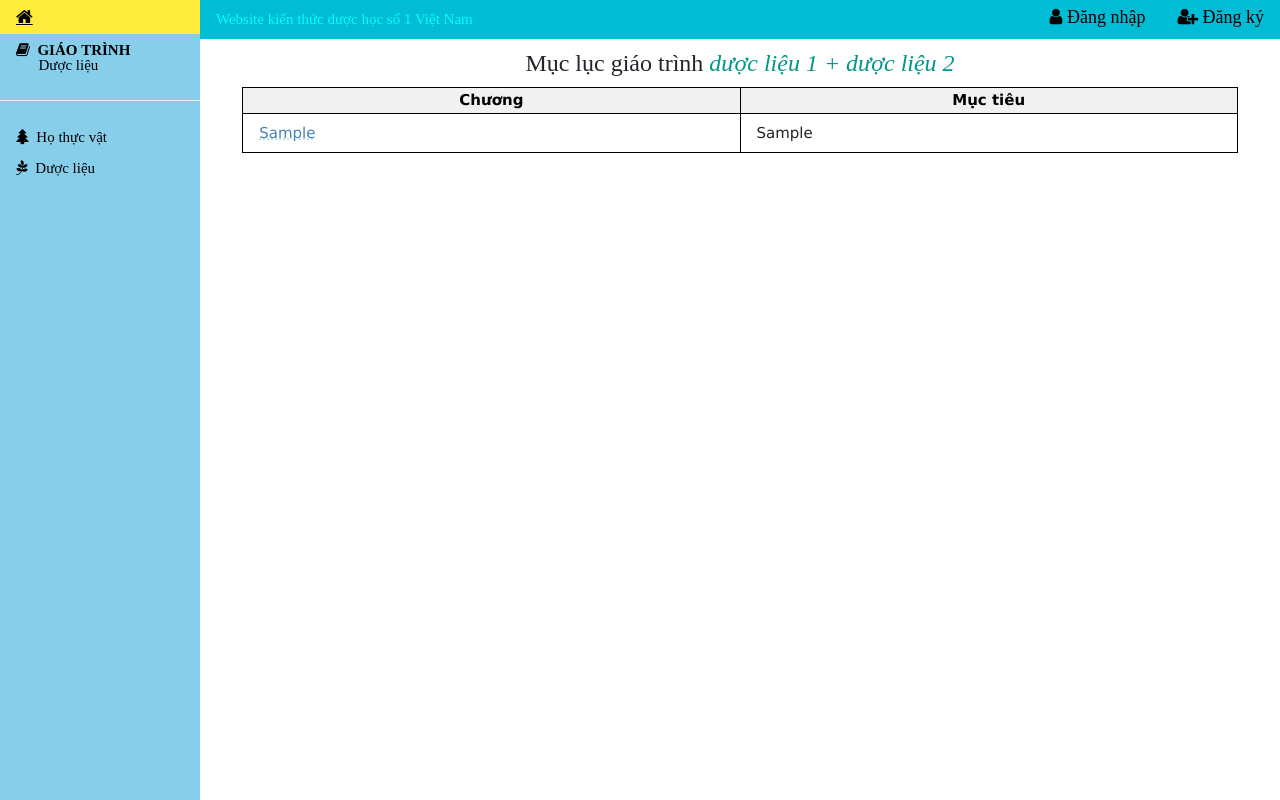
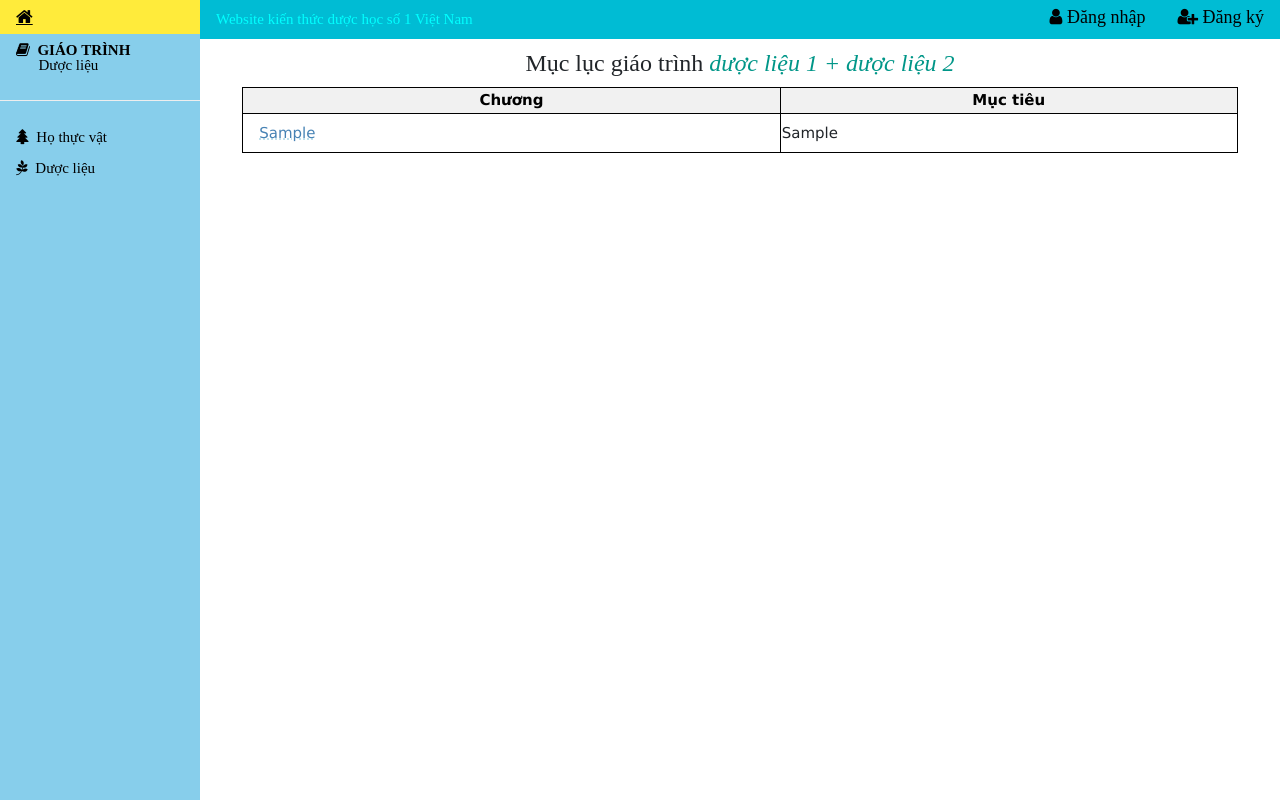
Before and after one commit to alibaba1233456789/hieu_nguyen123, a Django app: page /duoc-lieu-hoc/giao-trinh/ in a window 1280 px wide. Run offline with Django 3.2, Linux system fonts and the light colour scheme; tables that the repository leaves empty hold one stand-in row (values such as "Sample post").

Commit message:
Update now

```diff
--- a/duoclieu/templates/duoclieu/level0_list.html
+++ b/duoclieu/templates/duoclieu/level0_list.html
@@ -10,7 +10,7 @@
     {% for level0 in level0_list %}
     <tr>
       <td class="tb1 w3-padding"><a class="{% if level0.level1_set.count < 1 %} w3-text-red {% else %} link {% endif %}" href="{{level0.get_absolute_url}}">{{level0.tieu_de_chinh|safe}}</a></td>
-      <td class="tb1 w3-padding">{{level0.noi_dung|safe}}</td>
+      <td class="tb1">{{level0.noi_dung|safe}}</td>
     <tr>
     {% endfor %}
   </table>
```
